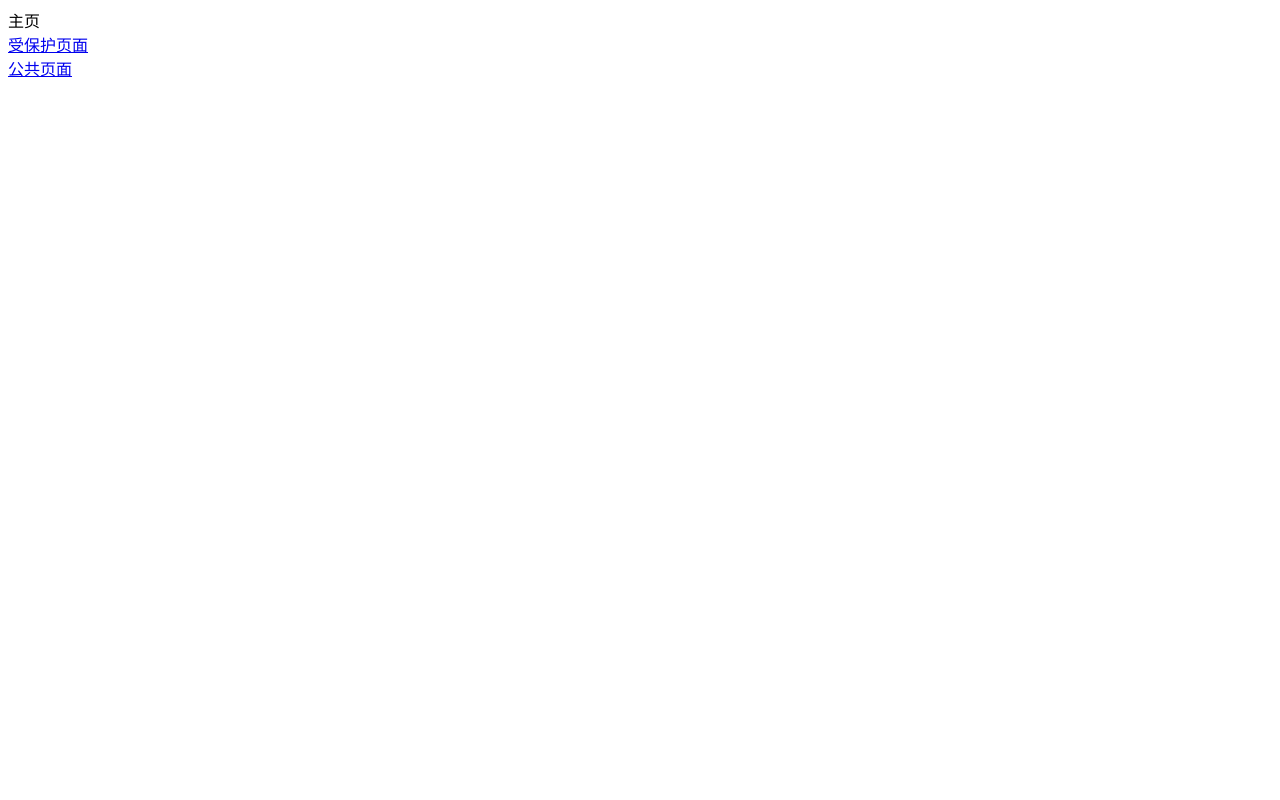
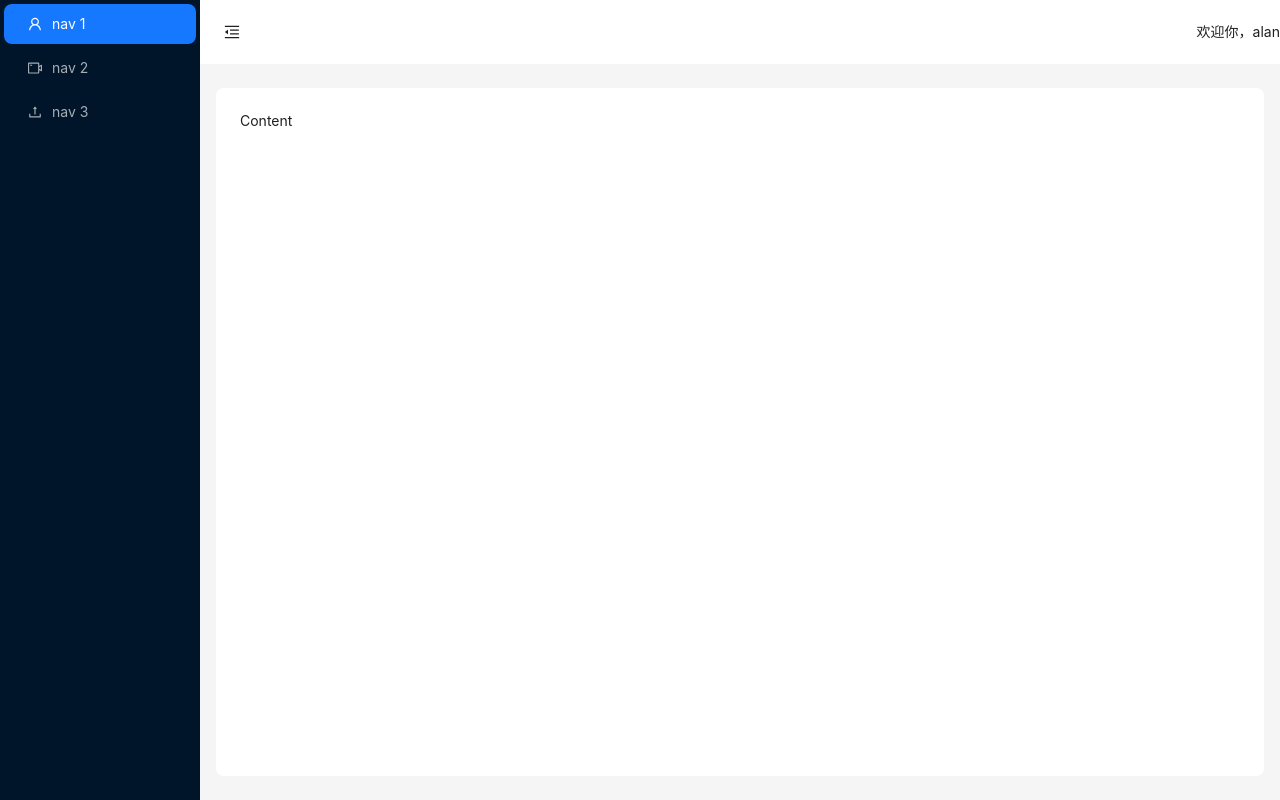
Before and after one commit to zinstead/react-ts, a React app: page / in a window 1280 px wide. Built offline with nearby package versions, Linux system fonts and the light colour scheme; no server answers.

Commit message:
2024-02-13

```diff
--- /dev/null
+++ b/db.json
@@ -0,0 +1,9 @@
+{
+    "posts": [
+      { "id": 1, "title": "json-server", "author": "typicode" }
+    ],
+    "comments": [
+      { "id": 1, "body": "some comment", "postId": 1 }
+    ],
+    "profile": { "name": "typicode" }
+}
--- a/package.json
+++ b/package.json
@@ -55,7 +55,6 @@
     "workbox-webpack-plugin": "^7.3.0"
   },
   "dependencies": {
-    "@arco-design/web-react": "^2.65.0",
     "@babel/runtime": "^7.26.0",
     "@types/react": "18",
     "@types/react-dom": "18",
--- a/public/index.html
+++ b/public/index.html
@@ -1,6 +1,5 @@
-<!DOCTYPE html>
+<!doctype html>
 <html lang="en">
-
   <head>
     <meta charset="UTF-8" />
     <meta name="viewport" content="width=device-width, initial-scale=1.0" />
@@ -10,5 +9,4 @@
   <body>
     <div id="app"></div>
   </body>
-
 </html>
--- /dev/null
+++ b/src/App.css
@@ -0,0 +1,4 @@
+body {
+  margin: 0;
+  padding: 0;
+}
--- a/src/App.module.less
+++ /dev/null
@@ -1,4 +0,0 @@
-.home-page {
-  color: skyblue;
-  font-size: 20px;
-}
--- a/src/App.tsx
+++ b/src/App.tsx
@@ -1,95 +1,8 @@
-import {
-  Link,
-  Navigate,
-  useLocation,
-  useNavigate,
-  useRoutes,
-} from 'react-router-dom';
-import styles from './App.module.less';
-import { useEffect } from 'react';
-import axios from 'axios';
+import Routes from '@/router';
+import './App.css';
 
 const App = () => {
-  const routes = useRoutes([
-    {
-      path: '/',
-      element: (
-        <div>
-          <div className={styles.homePage}>主页</div>
-          <Link to={'/protected'}>受保护页面</Link>
-          <br />
-          <Link to={'/public'}>公共页面</Link>
-        </div>
-      ),
-    },
-    {
-      path: '/login',
-      element: <LoginPage />,
-    },
-    {
-      path: '/public',
-      element: <PublicPage />,
-    },
-    {
-      path: '/protected',
-      element: (
-        <Auth>
-          <ProtectedPage />
-        </Auth>
-      ),
-    },
-  ]);
-
-  useEffect(() => {
-    axios.get('/api/get').then(res => {
-      console.log(res);
-    });
-    axios.post('/api/post').then(res => {
-      console.log(res);
-    });
-  }, []);
-
-  return <div>{routes}</div>;
-};
-
-function PublicPage() {
-  return <div>这是公共页面</div>;
-}
-
-function ProtectedPage() {
-  return <div>这是受保护页面</div>;
-}
-
-function LoginPage() {
-  const { state } = useLocation();
-  const navigate = useNavigate();
-
-  const onLogin = () => {
-    setTimeout(() => {
-      sessionStorage.setItem('user', 'alan');
-      navigate(state.from.pathname || '/', { replace: true });
-    }, 1000);
-  };
-
-  return (
-    <div>
-      <button onClick={onLogin}>登录</button>
-    </div>
-  );
-}
-
-interface IAuth {
-  children: JSX.Element;
-}
-
-const Auth: React.FC<IAuth> = props => {
-  const { children } = props;
-  const user = sessionStorage.getItem('user');
-  const location = useLocation();
-  if (!user) {
-    return <Navigate to={'/login'} state={{ from: location }} replace />;
-  }
-  return children;
+  return <Routes />;
 };
 
 export default App;
--- /dev/null
+++ b/src/components/Dashboard/index.tsx
@@ -0,0 +1,78 @@
+import {
+  MenuFoldOutlined,
+  MenuUnfoldOutlined,
+  UploadOutlined,
+  UserOutlined,
+  VideoCameraOutlined,
+} from '@ant-design/icons';
+import { Button, Layout, Menu, theme } from 'antd';
+import { useState } from 'react';
+
+const { Header, Sider, Content } = Layout;
+
+const Dashboard = () => {
+  const [collapsed, setCollapsed] = useState(false);
+  const {
+    token: { colorBgContainer, borderRadiusLG },
+  } = theme.useToken();
+
+  return (
+    <Layout style={{ height: '100vh' }}>
+      <Sider trigger={null} collapsible collapsed={collapsed}>
+        <div className="demo-logo-vertical" />
+        <Menu
+          theme="dark"
+          mode="inline"
+          defaultSelectedKeys={['1']}
+          items={[
+            {
+              key: '1',
+              icon: <UserOutlined />,
+              label: 'nav 1',
+            },
+            {
+              key: '2',
+              icon: <VideoCameraOutlined />,
+              label: 'nav 2',
+            },
+            {
+              key: '3',
+              icon: <UploadOutlined />,
+              label: 'nav 3',
+            },
+          ]}
+        />
+      </Sider>
+      <Layout>
+        <Header style={{ padding: 0, background: colorBgContainer }}>
+          <div style={{ display: 'flex', justifyContent: 'space-between' }}>
+            <Button
+              type="text"
+              icon={collapsed ? <MenuUnfoldOutlined /> : <MenuFoldOutlined />}
+              onClick={() => setCollapsed(!collapsed)}
+              style={{
+                fontSize: '16px',
+                width: 64,
+                height: 64,
+              }}
+            />
+            <div>欢迎你，alan</div>
+          </div>
+        </Header>
+        <Content
+          style={{
+            margin: '24px 16px',
+            padding: 24,
+            minHeight: 280,
+            background: colorBgContainer,
+            borderRadius: borderRadiusLG,
+          }}
+        >
+          Content
+        </Content>
+      </Layout>
+    </Layout>
+  );
+};
+
+export default Dashboard;
--- /dev/null
+++ b/src/components/Home/index.tsx
@@ -0,0 +1,5 @@
+const Home = () => {
+  return <div>Home</div>;
+};
+
+export default Home;
--- /dev/null
+++ b/src/components/Login/index.tsx
@@ -0,0 +1,5 @@
+const Login = () => {
+  return <div>Login</div>;
+};
+
+export default Login;
--- a/src/index.tsx
+++ b/src/index.tsx
@@ -8,5 +8,3 @@ root.render(
     <App />
   </BrowserRouter>,
 );
-
-export const a = 100;
--- /dev/null
+++ b/src/router/index.tsx
@@ -0,0 +1,45 @@
+import { Navigate, useLocation, useRoutes } from 'react-router-dom';
+import Dashboard from '@/components/Dashboard';
+import Home from '@/components/Home';
+import Login from '@/components/Login';
+
+interface IAuth {
+  children: JSX.Element;
+}
+
+const RequireAuth: React.FC<IAuth> = props => {
+  const { children } = props;
+  const user = sessionStorage.getItem('user');
+  const location = useLocation();
+  // if (!user) {
+  //   return <Navigate to={'/login'} state={{ from: location }} replace />;
+  // }
+  return children;
+};
+
+const Routes = () => {
+  const element = useRoutes([
+    {
+      path: '/',
+      element: (
+        <RequireAuth>
+          <Dashboard />
+        </RequireAuth>
+      ),
+      children: [
+        {
+          path: '/home',
+          element: <Home />,
+        },
+      ],
+    },
+    {
+      path: '/login',
+      element: <Login />,
+    },
+  ]);
+
+  return element;
+};
+
+export default Routes;
```
Also changed, not shown: 1 other file (tests, documents, lock files or other folders). Lines whose indentation alone changed are shown as unchanged.
